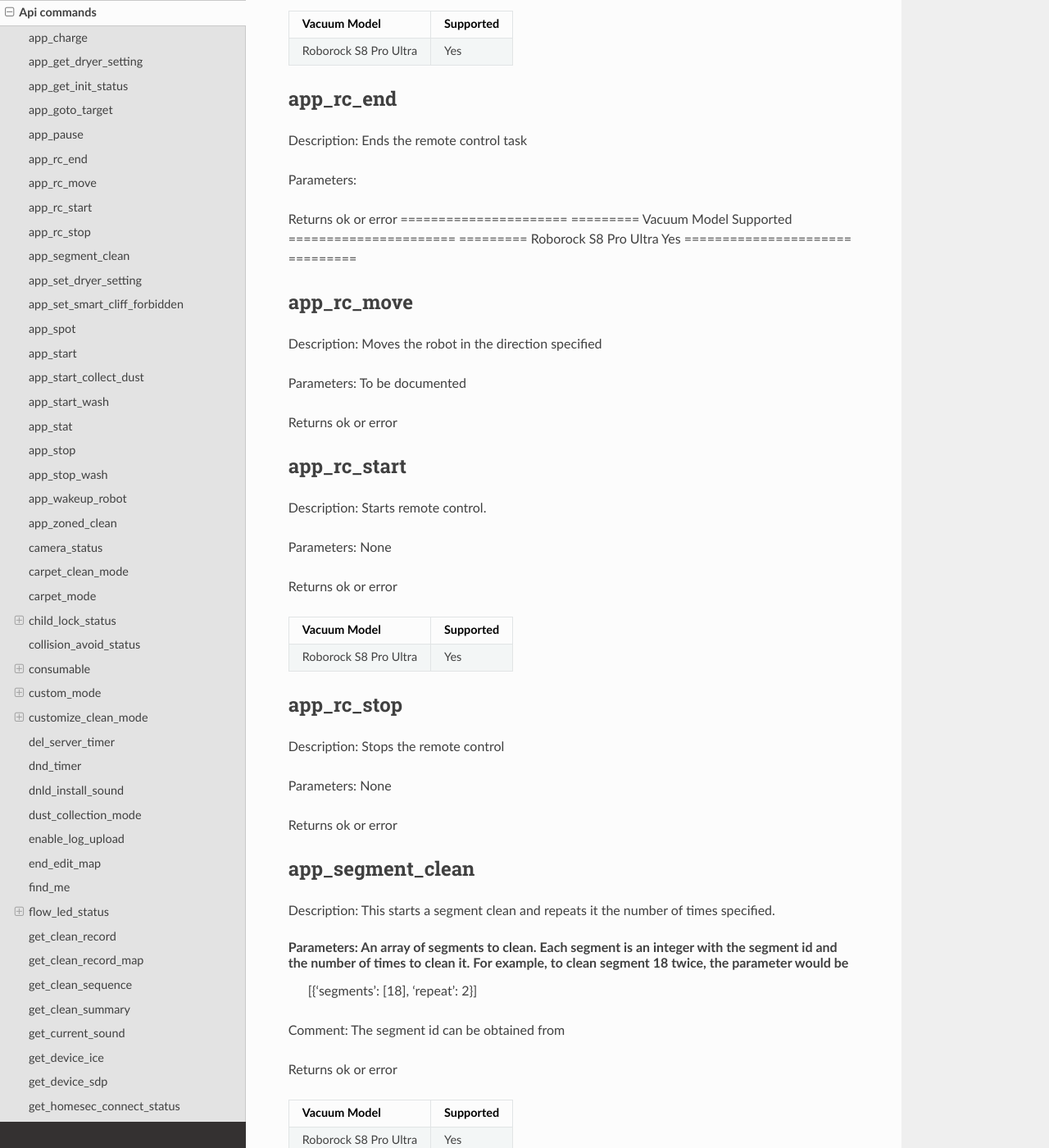
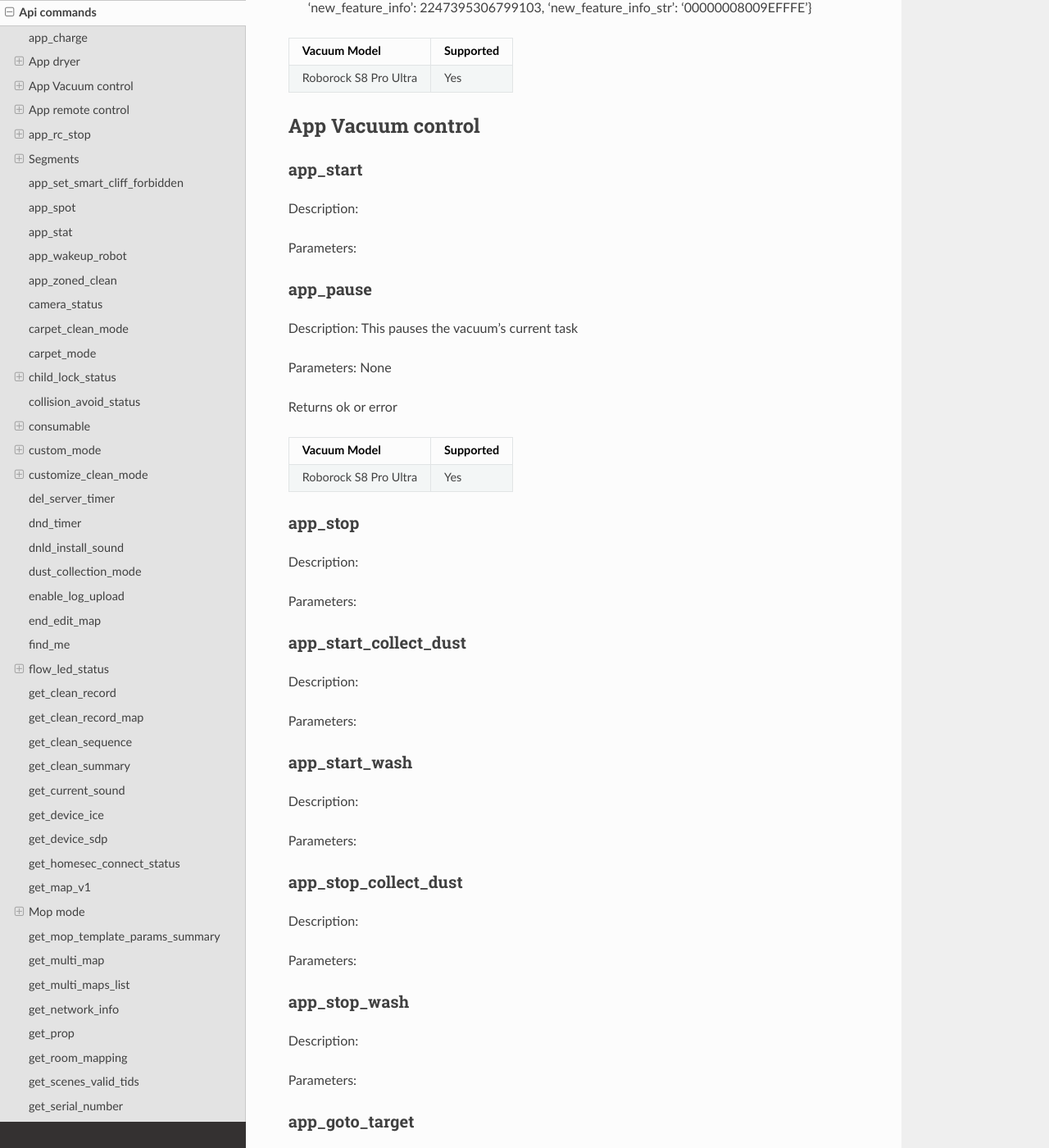
Before and after one commit to humbertogontijo/python-roborock, a Sphinx documentation site: the page built from docs/source/api_commands.rst, in a window 1280 px wide and 1400 px high, scrolled down 2666 px. Shown: the whole window at 82% size. Built offline with Sphinx 7.4.7 and the Read the Docs theme 2.0.0, drawn with Linux system fonts in a browser that asks for light colours; some of the changed text lies outside the part shown.

Commit message:
Grouping of commands - might be a cause for concern

````diff
--- a/docs/source/api_commands.rst
+++ b/docs/source/api_commands.rst
@@ -20,8 +20,10 @@
 Roborock S8 Pro Ultra   Yes
 ======================  =========
 
+App dryer
+---------
 app_get_dryer_setting
----------------------
+~~~~~~~~~~~~~~~~~~~~~
 
 Description: Get dock dryer settings.
 
@@ -62,41 +64,123 @@
 Roborock S8 Pro Ultra   Yes
 ======================  =========
 
+app_set_dryer_setting
+~~~~~~~~~~~~~~~~~~~~~
+
+Description:
+
+Parameters:
+
+App status
+
 app_get_init_status
--------------------
+~~~~~~~~~~~~~~~~~~~
 
 Description: Returns detaiuls on the app being used to interact with Roborock servers ?? In this case  the app is backend supporting the HA integration ?
 
 Parameters: None
 
 Returns:
+
      local_info:
+
         name: Name of the app
+
         bom: Version of the app
+
         location: Location of the app
+
         language: Language of the app
+
         wifiplan: Wifi plan of the app
+
         timezone: Timezone of the app
+
         logserver: Log server of the app
+
         featureset: Featureset of the app
-    feature_info: List of features
-    new_feature_info: New feature info
+
+     feature_info: List of features
+
+     new_feature_info: New feature info
 
 Return example::
     {'local_info': {'name': 'custom_A.03.0342_CE', 'bom': 'A.03.0342', 'location': 'de', 'language': 'en', 'wifiplan': '', 'timezone': 'Europe/Berlin', 'logserver': 'awsde0.fds.api.xiaomi.com', 'featureset': 3}, 'feature_info': [111, 112, 113, 114, 115, 116, 117, 118, 119, 120, 121, 122, 123, 124, 125], 'new_feature_info': 2247395306799103, 'new_feature_info_str': '00000008009EFFFE'}
 
-======================  =========
-Vacuum Model            Supported
-======================  =========
-Roborock S8 Pro Ultra   Yes
-======================  =========
+
+======================  =========
+Vacuum Model            Supported
+======================  =========
+Roborock S8 Pro Ultra   Yes
+======================  =========
+
+App Vacuum control
+------------------
+
+app_start
+~~~~~~~~~
+
+Description:
+
+Parameters:
+
+app_pause
+~~~~~~~~~
+
+Description: This pauses the vacuum's current task
+
+Parameters: None
+
+Returns ok or error
+
+======================  =========
+Vacuum Model            Supported
+======================  =========
+Roborock S8 Pro Ultra   Yes
+======================  =========
+
+app_stop
+~~~~~~~~
+
+Description:
+
+Parameters:
+
+
+app_start_collect_dust
+~~~~~~~~~~~~~~~~~~~~~~
+
+Description:
+
+Parameters:
+
+app_start_wash
+~~~~~~~~~~~~~~
+
+Description:
+
+Parameters:
+
+app_stop_collect_dust
+~~~~~~~~~~~~~~~~~~~~~~
+
+Description:
+
+Parameters:
+
+app_stop_wash
+~~~~~~~~~~~~~
+
+Description:
+
+Parameters:
 
 app_goto_target
----------------
-
-Description: ??????
-
-Parameters: None
+~~~~~~~~~~~~~~~
+
+Description: Got to target
+
+Parameters: Unknown
 
 Returns ok or error
 
@@ -106,11 +190,13 @@
 Roborock S8 Pro Ultra   Yes
 ======================  =========
 
-
-app_pause
----------
-
-Description: This pauses the vacuum's current task
+App remote control
+------------------
+
+app_rc_start
+~~~~~~~~~~~~
+
+Description: Starts remote control.
 
 Parameters: None
 
@@ -123,47 +209,18 @@
 ======================  =========
 
 
-app_rc_end
-----------
-
-Description: Ends the remote control task
-
-Parameters:
+app_rc_move
+~~~~~~~~~~~
+
+Description: Moves the robot in the direction specified
+
+Parameters: To be documented
 
 Returns ok or error
-======================  =========
-Vacuum Model            Supported
-======================  =========
-Roborock S8 Pro Ultra   Yes
-======================  =========
-
-
-app_rc_move
------------
-
-Description: Moves the robot in the direction specified
-
-Parameters: To be documented
-
-Returns ok or error
 
 ..
     Need to document the parameters - will need to explore the app to find out what they are
 
-app_rc_start
-------------
-
-Description: Starts remote control.
-
-Parameters: None
-
-Returns ok or error
-
-======================  =========
-Vacuum Model            Supported
-======================  =========
-Roborock S8 Pro Ultra   Yes
-======================  =========
 
 app_rc_stop
 -----------
@@ -177,17 +234,34 @@
 ..
     Assume stop stops a move ?? Need to check
 
+app_rc_end
+~~~~~~~~~~
+
+Description: Ends the remote control task
+
+Parameters:
+
+Returns ok or error
+
+======================  =========
+Vacuum Model            Supported
+======================  =========
+Roborock S8 Pro Ultra   Yes
+======================  =========
+
+Segments
+--------
 
 app_segment_clean
------------------
+~~~~~~~~~~~~~~~~~
 
 Description: This starts a segment clean and repeats it the number of times specified.
 
 Parameters: An array of segments to clean. Each segment is an integer with the segment id and the number of times to clean it. For example, to clean segment 18 twice, the parameter would be
+
  [{'segments': [18], 'repeat': 2}]
 
-Comment: The segment id can be obtained from
-
+Comment: The segment id can be obtained from the inital data returneed on login ??
 
 Returns ok or error
 
@@ -196,14 +270,6 @@
 ======================  =========
 Roborock S8 Pro Ultra   Yes
 ======================  =========
-
-
-app_set_dryer_setting
----------------------
-
-Description:
-
-Parameters:
 
 
 app_set_smart_cliff_forbidden
@@ -222,48 +288,8 @@
 Parameters:
 
 
-app_start
----------
-
-Description:
-
-Parameters:
-
-
-app_start_collect_dust
-----------------------
-
-Description:
-
-Parameters:
-
-
-app_start_wash
---------------
-
-Description:
-
-Parameters:
-
-
 app_stat
 --------
-
-Description:
-
-Parameters:
-
-
-app_stop
---------
-
-Description:
-
-Parameters:
-
-
-app_stop_wash
--------------
 
 Description:
 
@@ -986,11 +1012,10 @@
 
 ..
     Appears to be associated with rooms ??
-Returns
-
-```
+Returns::
+
 [{'tid': '1699679077347', 'map_flag': 0, 'segs': [{'sid': 24}, {'sid': 20}, {'sid': 22}, {'sid': 18}]}, {'tid': '1699679236553', 'map_flag': 0, 'segs': [{'sid': 24}, {'sid': 20}, {'sid': 22}]}, {'tid': '1699679386045', 'map_flag': 0, 'segs': [{'sid': 16}, {'sid': 19}, {'sid': 17}]}, {'tid': '1699679335823', 'map_flag': 0, 'segs': [{'sid': 19}, {'sid': 16}, {'sid': 17}]}]
-```
+
 
 ======================  =========
 Vacuum Model            Supported
````
Also changed, not shown: other parts of docs/source/api_commands.rst (+1 -1 lines).
